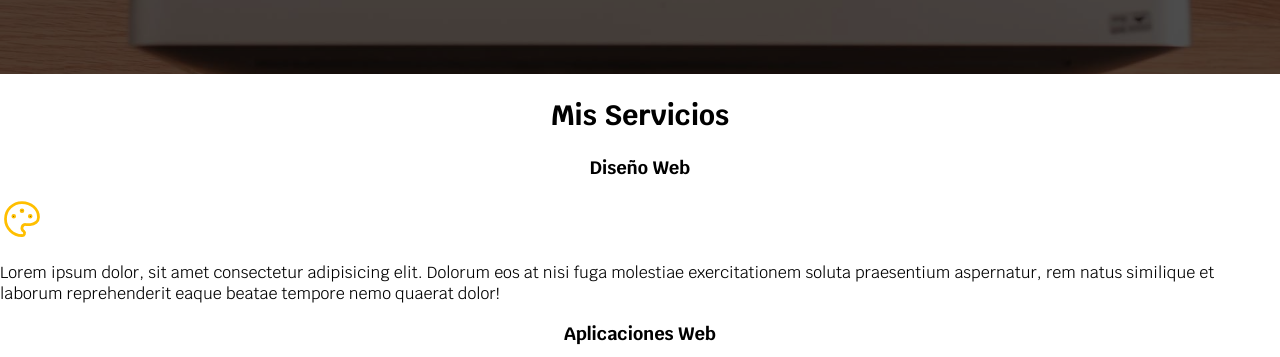
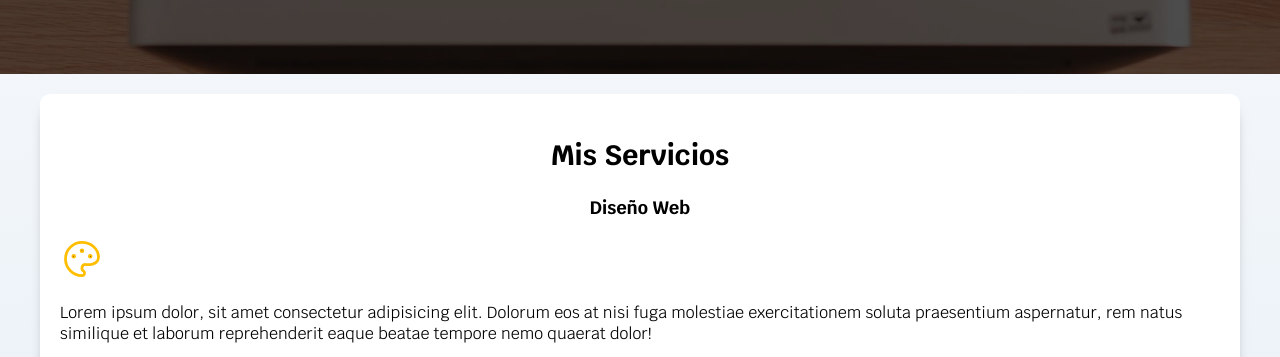
Before and after one commit to Jhespz/Freelancerwebsite, a plain HTML site: page index.html in a window 1280 px wide. Shown: the part 522-879 px from the top of the page. Drawn offline with Linux system fonts and the light colour scheme.

Commit message:
Se añade la sombra que hace sobresalir el recuadro del medio y algo de margin a la imagen

```diff
--- a/css/style.css
+++ b/css/style.css
@@ -4,6 +4,7 @@
     --primario: #FFC107;
     --secundario: #0097A7;
     --gris: #757575;
+    --Degradado: #DFE9F3;
 }
 
 html {
@@ -18,6 +19,7 @@ body {
     font-size: 16px; /*1rem = 10px*/
     font-family: 'Krub', sans-serif;
     margin: 0 auto;
+    background-image: linear-gradient(to top, var(--Degradado) 0%, var(--blanco) 100%);
 }
 
 h1 {
@@ -43,6 +45,16 @@ h1, h2, h3 {
 .contenedor {
     max-width: 120rem;
     margin: 0 auto;
+}
+
+.sombra {
+    padding: 2rem;
+    margin-bottom: 3rem;
+    background-color: rgba(255, 255, 255, 1);
+    border-radius: 10px;
+    -webkit-box-shadow: 0px 11px 15px -9px rgba(0,0,0,0.63);
+    -moz-box-shadow: 0px 11px 15px -9px rgba(0,0,0,0.63);
+    box-shadow: 0px 11px 15px -9px rgba(0,0,0,0.63);
 }
 
 .boton {
@@ -107,6 +119,7 @@ h1, h2, h3 {
     background-size: cover;
     height: 450px;
     position: relative;
+    margin-bottom: 2rem;
 }
 
 .contenido-hero {
--- a/index.html
+++ b/index.html
@@ -52,7 +52,7 @@
     </section>
 
 
-    <main>
+    <main class="contenedor sombra">
 
         <h2>Mis Servicios</h2>
 
```
